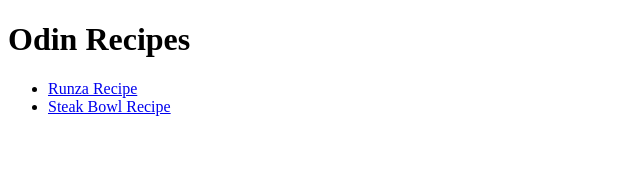
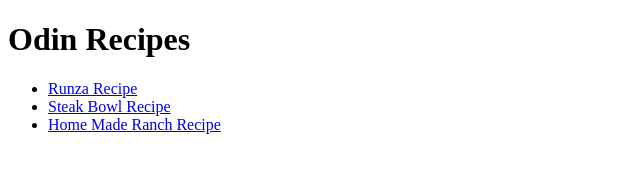
Before and after one commit to Sir-Bagels/odin-recipes, a plain HTML site: page index.html in a window 1280 px wide. Shown: the whole page, without its empty margins (0-640 px from the left). Drawn offline with Linux system fonts and the light colour scheme.

Commit message:
added Home made Ranch Recipe hyperlink

```diff
--- a/index.html
+++ b/index.html
@@ -11,6 +11,7 @@
       <ul>
         <li><a href="recipes/runza.html">Runza Recipe</a></li>
         <li><a href="recipes/steakbowl.html">Steak Bowl Recipe</a></li>
+        <li><a href="recipes/Ranch.html">Home Made Ranch Recipe</a></li>
 
       </ul>
 
```
